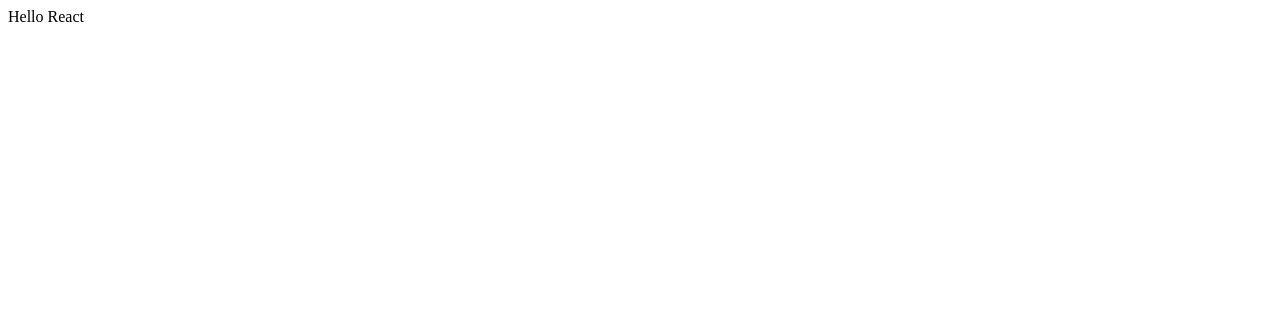
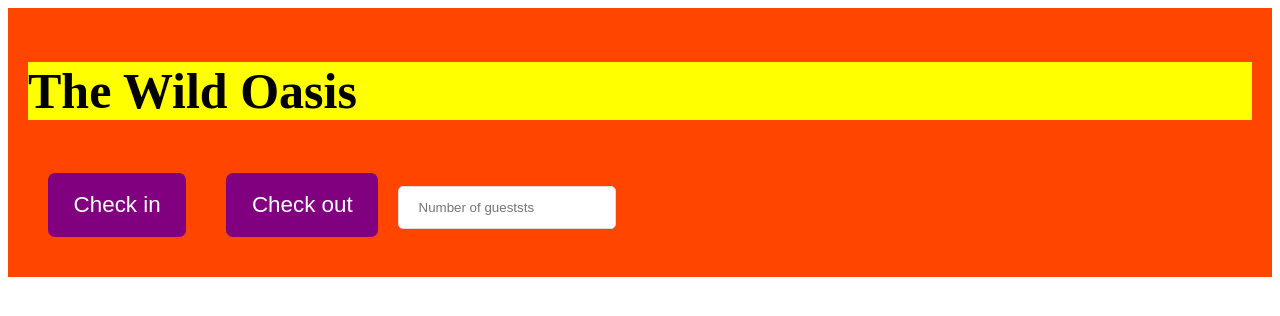
Before and after one commit to Therakar/21-the-wild-oasis, a React (Vite) app: page / in a window 1280 px wide. Shown: the top 316 px of the page. Built offline with nearby package versions, Linux system fonts and the light colour scheme.

Commit message:
styled components library installation

```diff
--- a/package.json
+++ b/package.json
@@ -11,7 +11,8 @@
   },
   "dependencies": {
     "react": "^18.2.0",
-    "react-dom": "^18.2.0"
+    "react-dom": "^18.2.0",
+    "styled-components": "^6.1.8"
   },
   "devDependencies": {
     "@types/react": "^18.2.15",
--- a/src/App.jsx
+++ b/src/App.jsx
@@ -1,6 +1,44 @@
+import styled from "styled-components";
+
+const H1 = styled.h1`
+  font-size: 50px;
+  font-weight: 600;
+  background-color: yellow;
+`;
+
+const Button = styled.button`
+  font-size: 1.4rem;
+  padding: 1.2rem 1.6rem;
+  font-weight: 500;
+  border: none;
+  border-radius: 7px;
+  background-color: purple;
+  color: white;
+  margin: 20px;
+  cursor: pointer;
+`;
+
+const Input = styled.input`
+  border: 1px solid #ddd;
+  border-radius: 5px;
+  padding: 0.8rem 1.2rem;
+`;
+
+const StyledApp = styled.div`
+  background-color: orangered;
+  padding: 20px;
+`;
+
 function App() {
-  const x = 98;
-  return <div>Hello React</div>;
+  return (
+    <StyledApp>
+      <H1>The Wild Oasis</H1>
+      <Button onClick={() => alert("Check in")}>Check in</Button>
+      <Button onClick={() => alert("Check out")}>Check out</Button>
+
+      <Input type="number" placeholder="Number of gueststs"></Input>
+    </StyledApp>
+  );
 }
 
 export default App;
```
Also changed, not shown: 1 other file (tests, documents, lock files or other folders).
